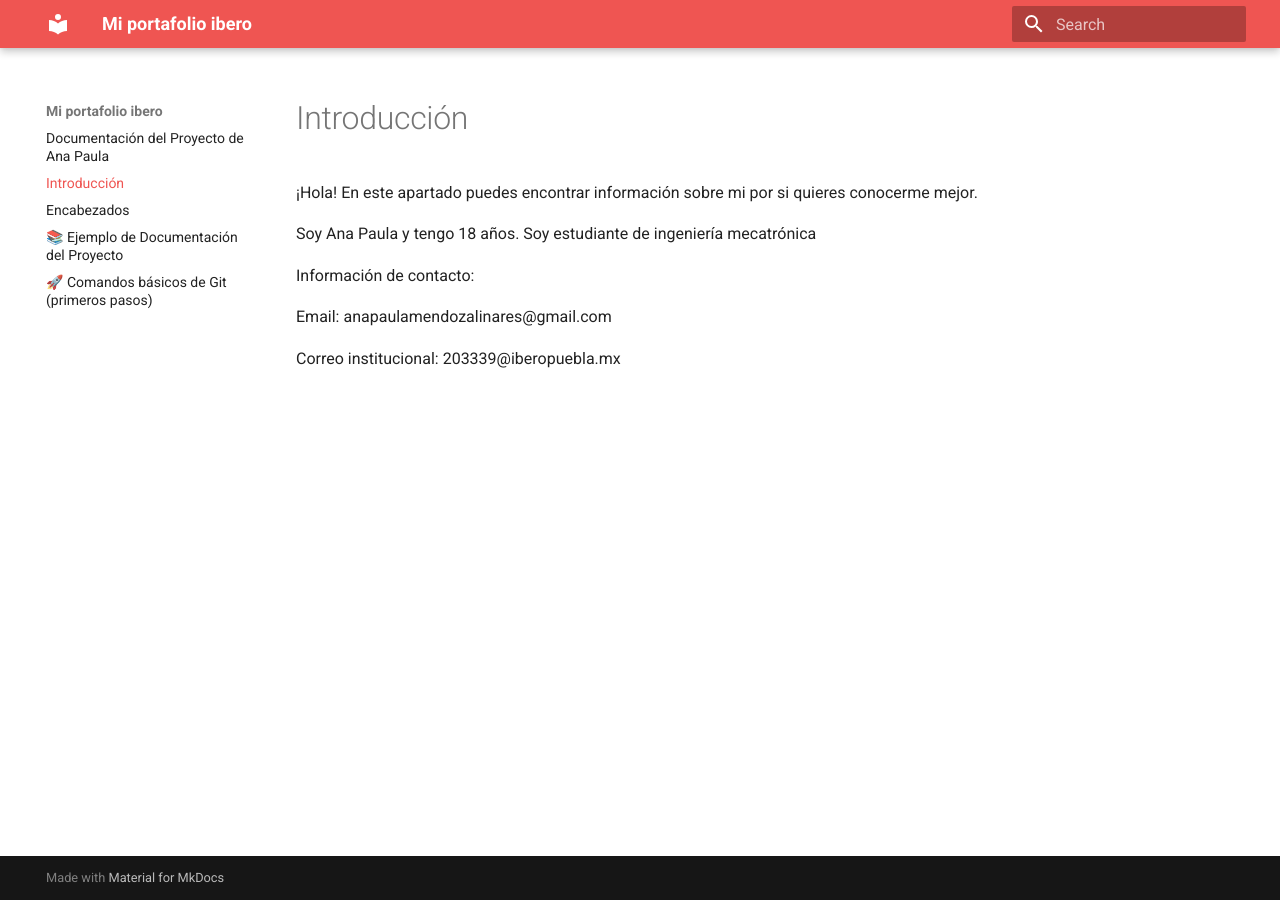
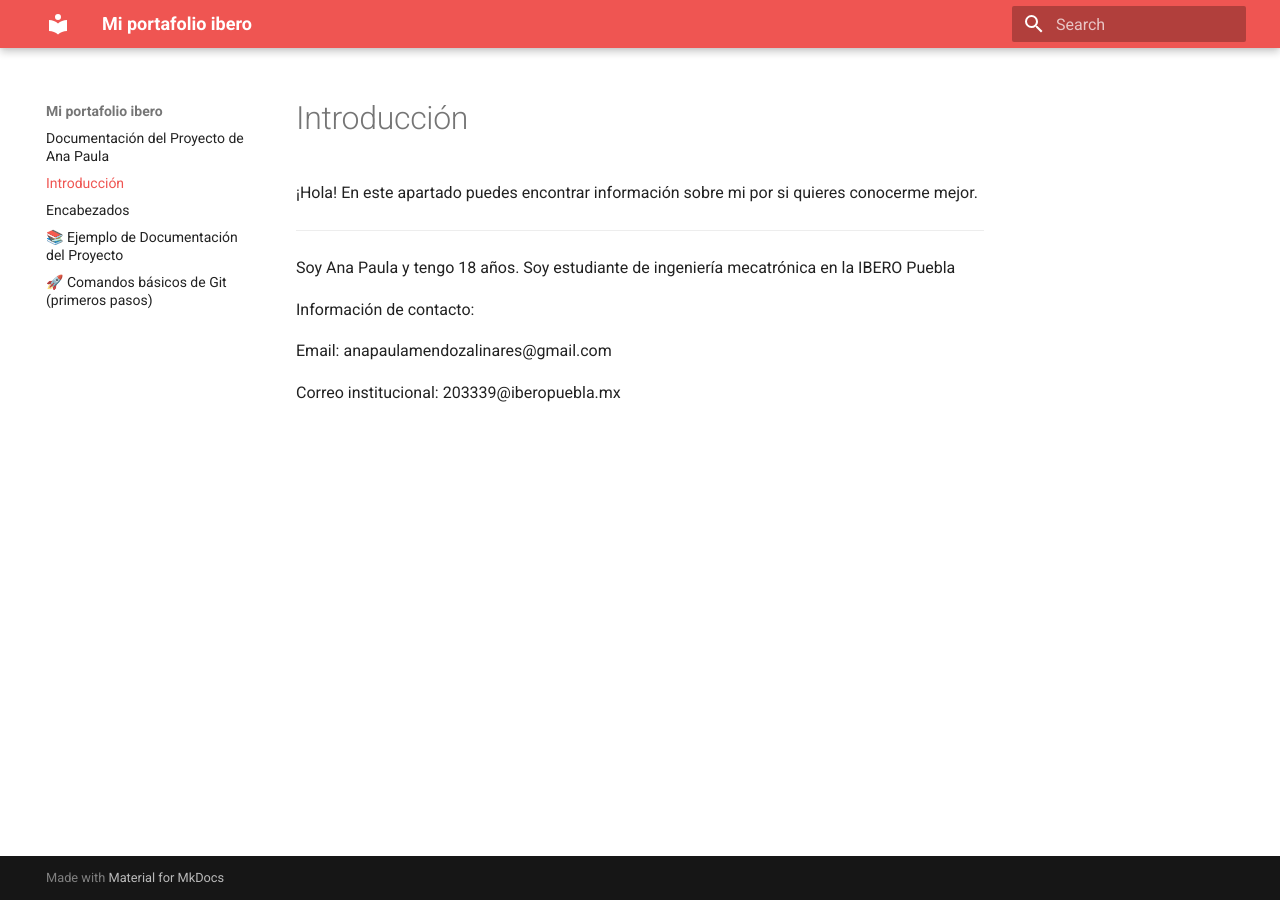
Before and after one commit to anapaumen168/miportafolio_mecatronica, an MkDocs documentation site: the page built from docs/Introduccion.md, in a window 1280 px wide. Built offline with MkDocs 1.6.1 and Material for MkDocs 9.7.7, drawn with Linux system fonts in a browser that asks for light colours.

Commit message:
Update Introduccion.md

```diff
--- a/docs/Introduccion.md
+++ b/docs/Introduccion.md
@@ -2,7 +2,9 @@
 
 ¡Hola! En este apartado puedes encontrar información sobre mi por si quieres conocerme mejor.
 
-Soy Ana Paula y tengo 18 años. Soy estudiante de ingeniería mecatrónica
+---
+
+Soy Ana Paula y tengo 18 años. Soy estudiante de ingeniería mecatrónica en la IBERO Puebla
 
 Información de contacto:
 
```
